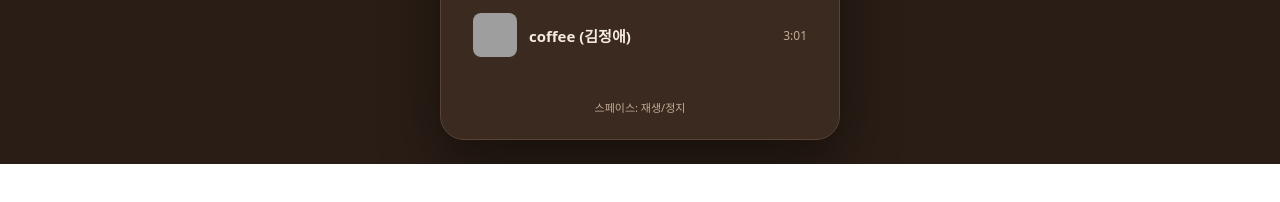
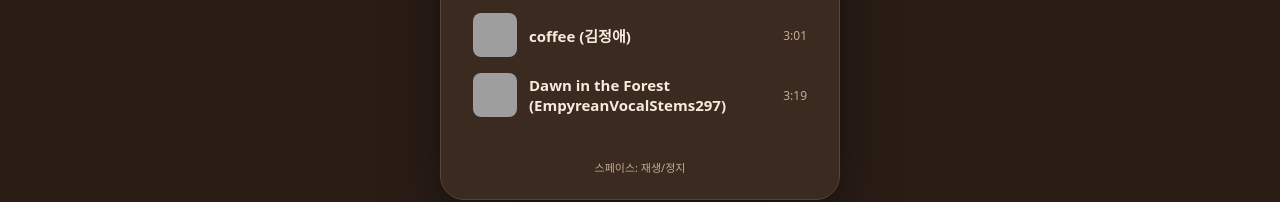
Before and after one commit to kimjungae0611/suno-player, a plain HTML site: page index.html in a window 1280 px wide. Shown: the part 875-1077 px from the top of the page. Before the commit the page ends 1039 px from the top, so only its background shows below. Drawn offline with Linux system fonts and the light colour scheme; grey boxes are pictures that could not be loaded.

Commit message:
Add song: Dawn in the Forest
Co-Authored-By: Claude Opus 5.5 <noreply@anthropic.com>

```diff
--- a/index.html
+++ b/index.html
@@ -229,6 +229,13 @@
       id: "637a0a19-a93d-450b-afde-93c9e8ef8bc6",
       file: "music/4.mp3",
       duration: 181.44
+    },
+    {
+      title: "Dawn in the Forest",
+      sub: "EmpyreanVocalStems297",
+      id: "e35795d4-12cd-48d3-9864-11030c6b4e1b",
+      file: "music/5.mp3",
+      duration: 199.52
     }
   ];
   const embedUrl = (id) => `https://suno.com/embed/${id}`;
```
